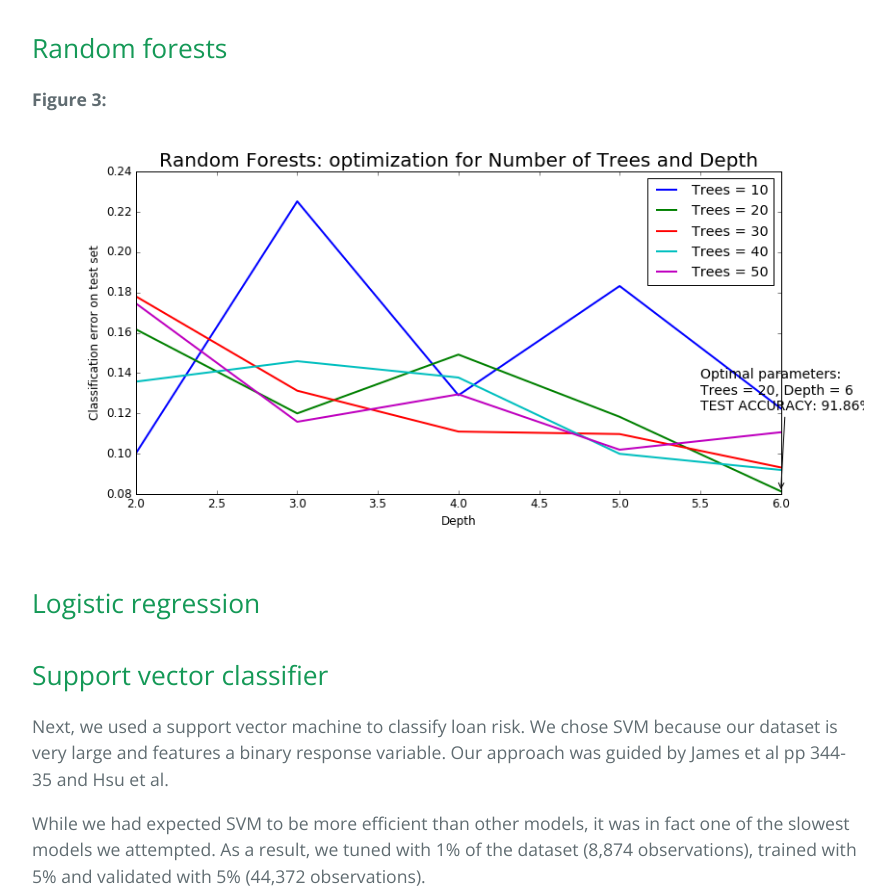
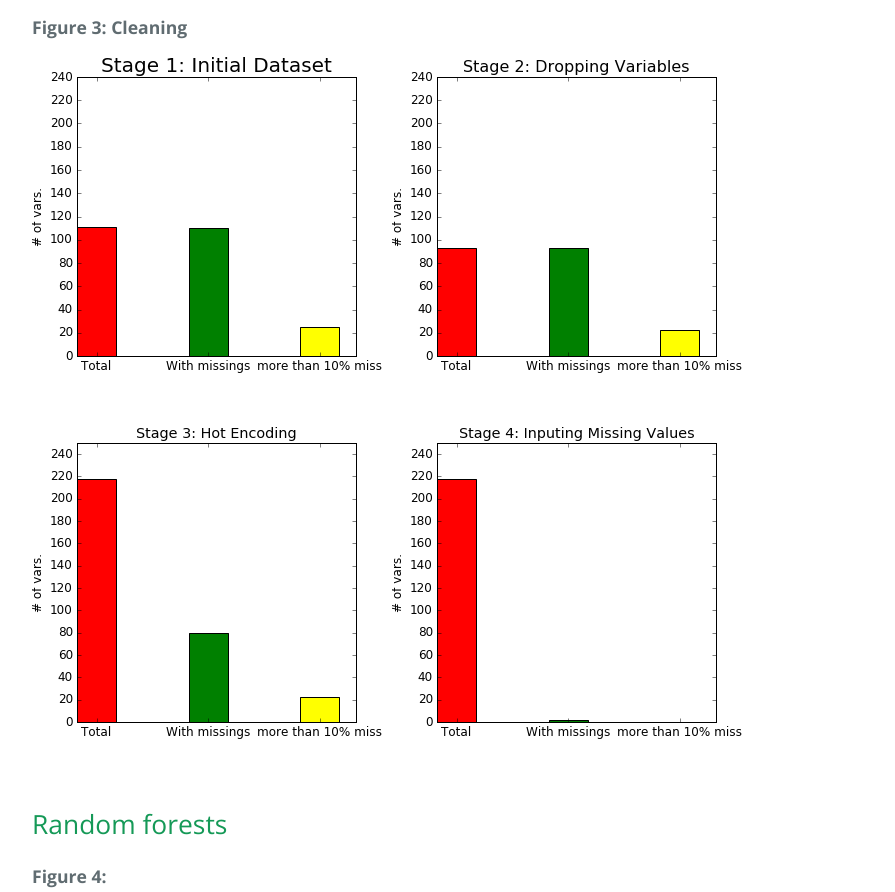
Before and after one commit to TheFaulters/Lending-Club-Default-Predictions, a plain HTML site: page index.html in a window 1280 px wide. Shown: the part 2476-3368 px from the top of the page, without its empty margins (192-1087 px from the left). Drawn offline with nearby package versions, Linux system fonts and the light colour scheme.

```diff
--- a/index.html
+++ b/index.html
@@ -57,10 +57,14 @@
 
 <p>After the cleaning process, the final dataset contained 887,440 observations, 216 predictor variables and one binary response variable: a 1 for risky loans and a 0 for safe loans.  </p>
 
+<p><strong>Figure 3: Cleaning</strong><br>
+<img src="https://thefaulters.github.io/Lending-Club-Default-Predictions/Images/cleaning_1.png" alt=""><img src="https://thefaulters.github.io/Lending-Club-Default-Predictions/Images/cleaning_2.png" alt=""><br>
+<img src="https://thefaulters.github.io/Lending-Club-Default-Predictions/Images/cleaning_3.png" alt=""><img src="https://thefaulters.github.io/Lending-Club-Default-Predictions/Images/cleaning_4.png" alt="">  </p>
+
 <h2>
 <a id="random-forests" class="anchor" href="#random-forests" aria-hidden="true"><span aria-hidden="true" class="octicon octicon-link"></span></a>Random forests</h2>
 
-<p><strong>Figure 3:</strong>  </p>
+<p><strong>Figure 4:</strong>  </p>
 
 <p><img src="https://thefaulters.github.io/Lending-Club-Default-Predictions/Images/RF_opt.png" alt=""></p>
 
```
Also changed, not shown: params.json (+1 -1 lines).
